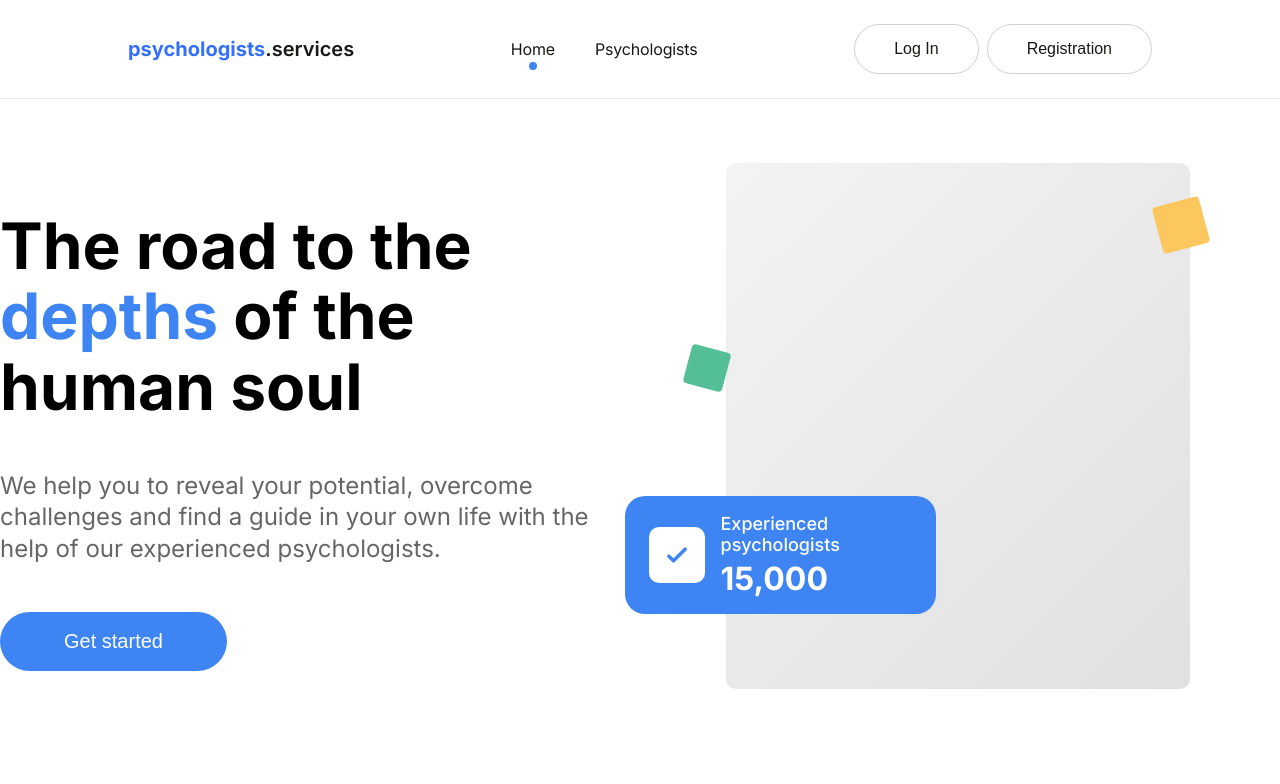
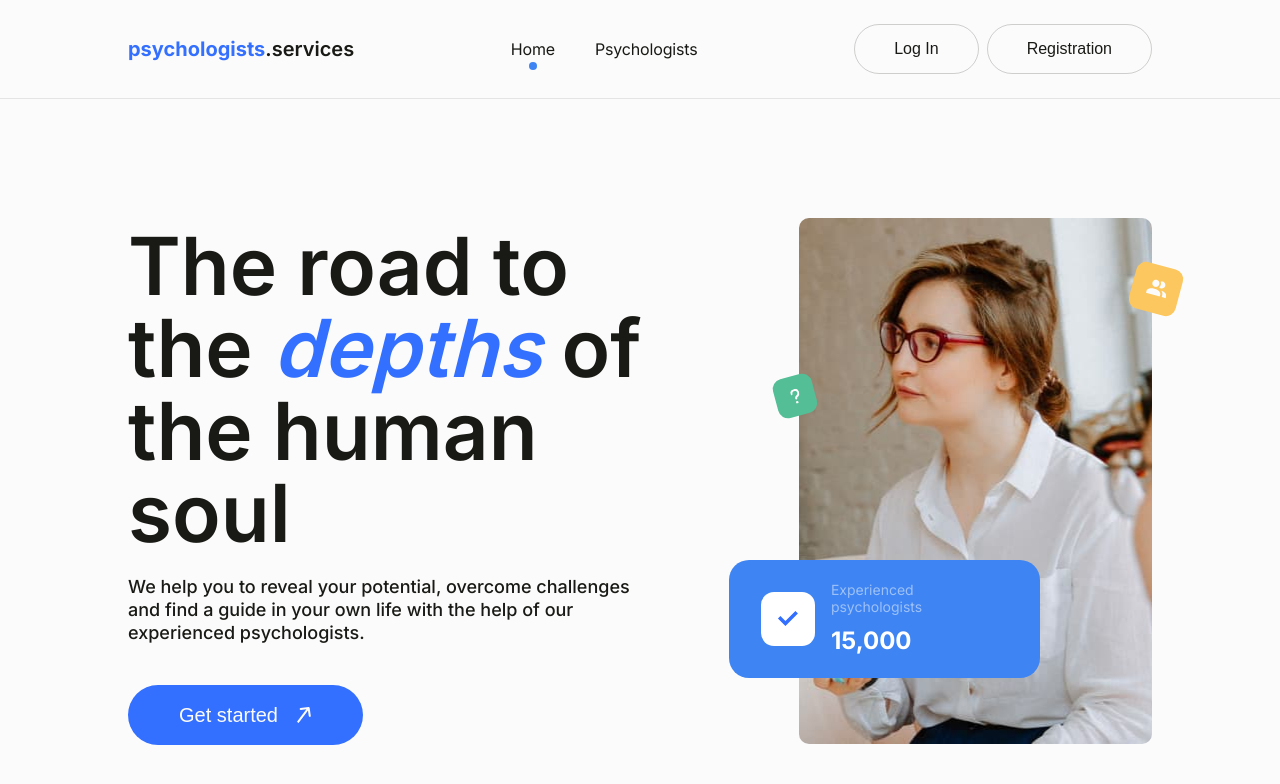
Before and after one commit to Vitalii978/psychologists-service, a React (Vite) app: page / in a window 1280 px wide. Shown: the top 784 px of the page. Built offline with nearby package versions, Linux system fonts and the light colour scheme.

Commit message:
add Homepage

```diff
--- a/src/pages/HomePage/HomePage.css
+++ b/src/pages/HomePage/HomePage.css
@@ -1,171 +1,257 @@
 .home-page {
   min-height: 100vh;
-  background-color: #ffffff;
+  background-color: #fbfbfb;
   width: 100%;
   overflow-x: hidden; /* Запрещаем горизонтальный скролл */
 }
 
 .home-main {
-  padding: 4rem 0; /* 64px в rem */
-  width: 100%;
+  padding: 78px 128px;
+  /* width: 100%; */
 }
 
 .home-content {
+  flex-grow: 1;
   display: flex;
+
+  justify-content: center;
+  align-items: center;
   flex-direction: column;
-  gap: 2.5rem; /* 40px в rem */
+  gap: 125px;
   width: 100%;
+    position: relative;
+    margin: 0 auto;
 }
 
-/* Убираем медиазапрос, делаем на чистом flex */
+  @media screen and (min-width: 1000px) {
+    .home-content {
+    flex-direction: row;
+    gap: 125px;
+  }
+}
+
 .home-left {
-  width: 100%;
-  max-width: 37.1875rem; /* 595px в rem */
-  order: 1; /* Всегда сверху на мобильных */
+  max-width: 595px;
+  order: 1;
+  padding: 48px 0 40px 0; /* Всегда сверху на мобильных */
 }
 
 .home-title {
-  font-size: 4rem; /* 64px в rem */
-  font-weight: 700;
-  line-height: 1.1;
-  color: #000000;
-  margin-bottom: 3rem; /* 48px в rem */
+  font-weight: 600;
+  font-size: 50px;
+  line-height: 1.03;
+  color: #191a15;
+  margin-bottom: 20px; /* 48px в rem */
 }
+
+  @media screen and (min-width: 768px) {
+    .home-title {
+      font-size: 80px;
+      line-height: 1.03;
+    }
+  }
+
+
 
 /* ТОЛЬКО слово depths синее */
 .depths-blue {
-  color: #3E85F3;
+  font-style: italic;
+  color: #3470ff;
 }
 
 .home-description {
-  font-size: 1.5rem; /* 24px в rem */
+  font-weight: 500;
+  font-size: 18px;
   line-height: 1.3;
-  color: #666666;
-  margin-bottom: 3rem; /* 48px в rem */
-  max-width: 37.1875rem; /* 595px в rem */
+  color: #191a15;
+  margin-bottom: 40px;
+  max-width: 510px
 }
 
+
 .btn-get-started {
-  padding: 1.125rem 4rem; /* 18px 64px в rem */
-  background-color: #3E85F3;
-  color: #ffffff;
-  font-size: 1.25rem; /* 20px в rem */
+
+  width: 235px;
+  height: 60px;
   font-weight: 500;
+  font-size: 20px;
+  line-height: 1.2;
+  color: #fbfbfb;
+  background-color: #3470ff;
+  border-radius: 50px;
   border: none;
-  border-radius: 1.875rem; /* 30px в rem */
-  cursor: pointer;
-  transition: background-color 0.3s;
-  display: block;
-  width: fit-content;
+  justify-content: center;
+  align-items: center;
+  display: flex;
+  flex-direction: row;
+  gap: 18px;
+  transition: background-color 0.3s ease;
+  svg {
+    width: 16px;
+    height: 16px;
+    fill: #fbfbfb;
+  }
 }
 
 .btn-get-started:hover {
-  background-color: #2b78e3;
+  background-color: #255ee8;;
 }
 
 .home-right {
   width: 100%;
-  display: flex;
-  justify-content: center;
+  /* height: 526px;  */
+  /* display: flex; */
+  /* justify-content: center; */
   order: 2; /* Всегда снизу на мобильных */
+
 }
 
 .image-container {
   position: relative;
-  width: 29rem; /* 464px в rem */
-  height: 32.875rem; /* 526px в rem */
+  /* width: 464px;  */
+  height: 526px;
   margin: 0 auto;
+     width: 100%;
+  background-image: url('/src/assets/images/hero@1x.jpg');
+  /* box-sizing: border-box; */
+  /* background-repeat: no-repeat; */
+  background-position: center bottom;
+  background-size: cover;
+  border-radius: 10px;
 }
 
-.main-image {
+   @media (min-device-pixel-ratio: 2),      /* для айфонов и тд */
+    (-webkit-min-device-pixel-ratio: 2),
+    (min-resolution: 192dpi),
+    (min-resolution: 2dppx) {
+    background-image: url('/src/assets/images/hero@2x.jpg');
+  }
+
+/* .main-image {
   width: 100%;
   height: 100%;
   background: linear-gradient(135deg, #f3f3f3 0%, #e0e0e0 100%);
-  border-radius: 0.625rem; /* 10px в rem */
+   10px в rem
   position: relative;
   display: flex;
   align-items: center;
   justify-content: center;
   color: #666666;
-  font-size: 1.125rem; /* 18px в rem */
-}
+  font-size: 18px;
+} */
 
 .green-square {
   position: absolute;
-  width: 2.5rem; /* 40px в rem */
-  height: 2.5rem; /* 40px в rem */
-  background-color: #54BE96;
-  border-radius: 0.25rem; /* 4px в rem */
-  transform: rotate(15deg);
-  top: 11.5625rem; /* 185px в rem */
-  left: -2.4375rem; /* -39px в rem */
+  width: 40px;
+  height: 40px;
+  transform: rotate(-15deg);
+  border-radius: 10px;
+  background: #54be96;
+  display: flex;
+  justify-content: center;
+  align-items: center;
+  top: 30%;
+  left: -7%;
   z-index: 1;
+  svg {
+    width: 9px;
+    height: 15px;
+    fill: #fbfbfb;
+  }
 }
+
+  /* @media screen and (max-width: ${theme.breakpoint.tablet}) {
+    left: 0%;
+  } */
+
 
 .yellow-square {
   position: absolute;
-  width: 3rem; /* 48px в rem */
-  height: 3rem; /* 48px в rem */
-  background-color: #FBC75E;
-  border-radius: 0.25rem; /* 4px в rem */
-  transform: rotate(-15deg);
-  top: 2.375rem; /* 38px в rem */
-  right: -0.9375rem; /* -15px в rem */
-  z-index: 1;
+  width: 48px;
+  height: 48px;
+  transform: rotate(15deg);
+  border-radius: 10px;
+  background: rgb(251, 199, 94);
+  display: flex;
+  justify-content: center;
+  align-items: center;
+  right: -8%;
+  top: 9%;
+   z-index: 1;
+  svg {
+    width: 20px;
+    height: 20px;
+    fill: #fbfbfb;
+    transform: rotate(-15deg);
+
+  }
 }
+
+  /* @media screen and (max-width: ${theme.breakpoint.tablet}) {
+    right: 0%; */
 
 .blue-card {
   position: absolute;
-  width: 19.4375rem; /* 311px в rem */
-  height: 7.375rem; /* 118px в rem */
+  top: 65%;
+  left: -20%;
+  max-width: 311px;
+  width: 100%;
+  max-height: 118px;
   background-color: #3E85F3;
-  border-radius: 1.25rem; /* 20px в rem */
-  padding: 1.5rem; /* 24px в rem */
+  border-radius: 20px;
+  padding: 32px;
   display: flex;
+  flex-direction: row;
   align-items: center;
-  gap: 1rem; /* 16px в rem */
-  top: 20.8125rem; /* 333px в rem */
-  left: -6.3125rem; /* -101px в rem */
+  justify-content: center;
+  gap: 16px;
   z-index: 2;
 }
 
+  /* @media screen and (max-width: 768px) {
+    left: 0%;
+  } */
+
 .card-icon {
-  width: 3.5rem; /* 56px в rem */
-  height: 3.5rem; /* 56px в rem */
+  width: 54px;
+  height: 54px;
   background-color: #ffffff;
-  border-radius: 0.625rem; /* 10px в rem */
+  border-radius: 13px;
   display: flex;
   align-items: center;
   justify-content: center;
   flex-shrink: 0;
+  svg {
+    width: 22px;
+    height: 15px;
+    fill:  #3470ff;
+
+  }
 }
 
-.check-icon {
-  width: 1.75rem; /* 28px в rem */
-  height: 1.75rem; /* 28px в rem */
-  color: #3E85F3;
-}
 
 .card-text {
   display: flex;
   flex-direction: column;
+  gap: 8px;
 }
 
 .card-title {
-  font-size: 1.125rem; /* 18px в rem */
-  font-weight: 500;
-  color: #ffffff;
+  font-size: 14px; /* 18px в rem */
+  font-weight: 400;
+  color: rgba(251, 251, 251, 0.5);
   margin-bottom: 0.25rem; /* 4px в rem */
 }
 
 .card-number {
-  font-size: 2rem; /* 32px в rem */
+  font-size: 24px;
   font-weight: 700;
+  line-height: 1.2;
   color: #ffffff;
 }
 
-/* Убираем медиазапросы, делаем fluid через min-width */
-@media (min-width: 64rem) { /* 1024px в rem */
+
+/* @media (min-width: 64rem) {
   .home-content {
     flex-direction: row;
     align-items: flex-start;
@@ -174,7 +260,7 @@
 
   .home-left {
     order: 1;
-    padding-top: 3rem; /* 48px в rem */
+    padding-top: 3rem;
   }
 
   .home-right {
@@ -182,8 +268,8 @@
   }
 }
 
-/* Только для очень узких экранов скрываем декоративные элементы */
-@media (max-width: 48rem) { /* 768px в rem */
+
+@media (max-width: 48rem) {
   .green-square,
   .yellow-square,
   .blue-card {
@@ -192,7 +278,7 @@
 
   .image-container {
     width: 100%;
-    max-width: 29rem; /* 464px в rem */
-    height: 25rem; /* 400px в rem */
+    max-width: 29rem;
+    height: 25rem;
   }
-}
+} */
--- a/src/pages/HomePage/HomePage.jsx
+++ b/src/pages/HomePage/HomePage.jsx
@@ -138,6 +138,8 @@
 
 import Header from '../../components/Header/Header';
 import './HomePage.css';
+import svg from "../../assets/images/icons.svg";
+import { Link } from "react-router-dom";
 
 const HomePage = () => {
   return (
@@ -147,7 +149,6 @@ const HomePage = () => {
       <main className="home-main">
         <div className="container">
           <div className="home-content">
-
             <div className="home-left">
               <h1 className="home-title">
                 The road to the
@@ -159,20 +160,42 @@ const HomePage = () => {
                 We help you to reveal your potential, overcome challenges and find a guide in your own life with the help of our experienced psychologists.
               </p>
 
-              <button className="btn-get-started">Get started</button>
+              <Link to="/psychologists">
+          <button className="btn-get-started">
+            Get started
+            <svg>
+              <use href={`${svg}#icon-arrow`} />
+            </svg>
+          </button>
+              </Link>
             </div>
 
             <div className="home-right">
               <div className="image-container">
-                <div className="main-image"></div>
+                <div className="main-image">
+                  {/* <img
+                    src="/images/hero@1x.jpg"
+                    srcSet="/src/assets/images/hero@1x.jpg, /src/assets/images/hero@2x.jpg 2x"
+                    alt="Psychologist"
+                    className="main-image"
+                  /> */}
+                </div>
 
-                <div className="green-square"></div>
-                <div className="yellow-square"></div>
+                <div className="green-square">
+                    <svg>
+                      <use href={`${svg}#icon-question`} />
+                    </svg>
+                </div>
+                <div className="yellow-square">
+                    <svg>
+                      <use href={`${svg}#icon-users`} />
+                    </svg>
+                </div>
 
                 <div className="blue-card">
                   <div className="card-icon">
-                    <svg className="check-icon" viewBox="0 0 24 24" fill="none" stroke="currentColor">
-                      <path strokeLinecap="round" strokeLinejoin="round" strokeWidth="3" d="M5 13l4 4L19 7"></path>
+                    <svg>
+                      <use href={`${svg}#icon-check`} />
                     </svg>
                   </div>
                   <div className="card-text">
```
